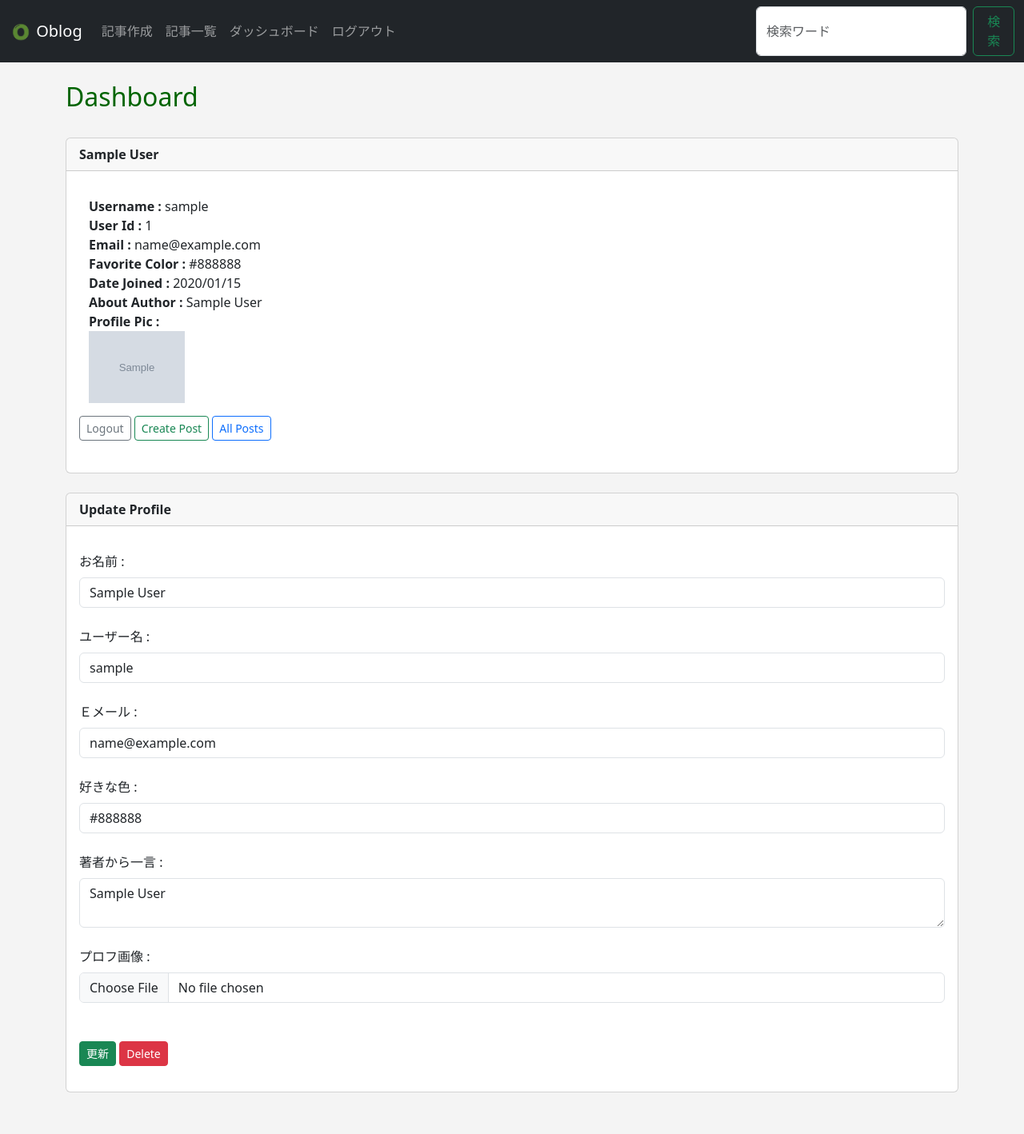
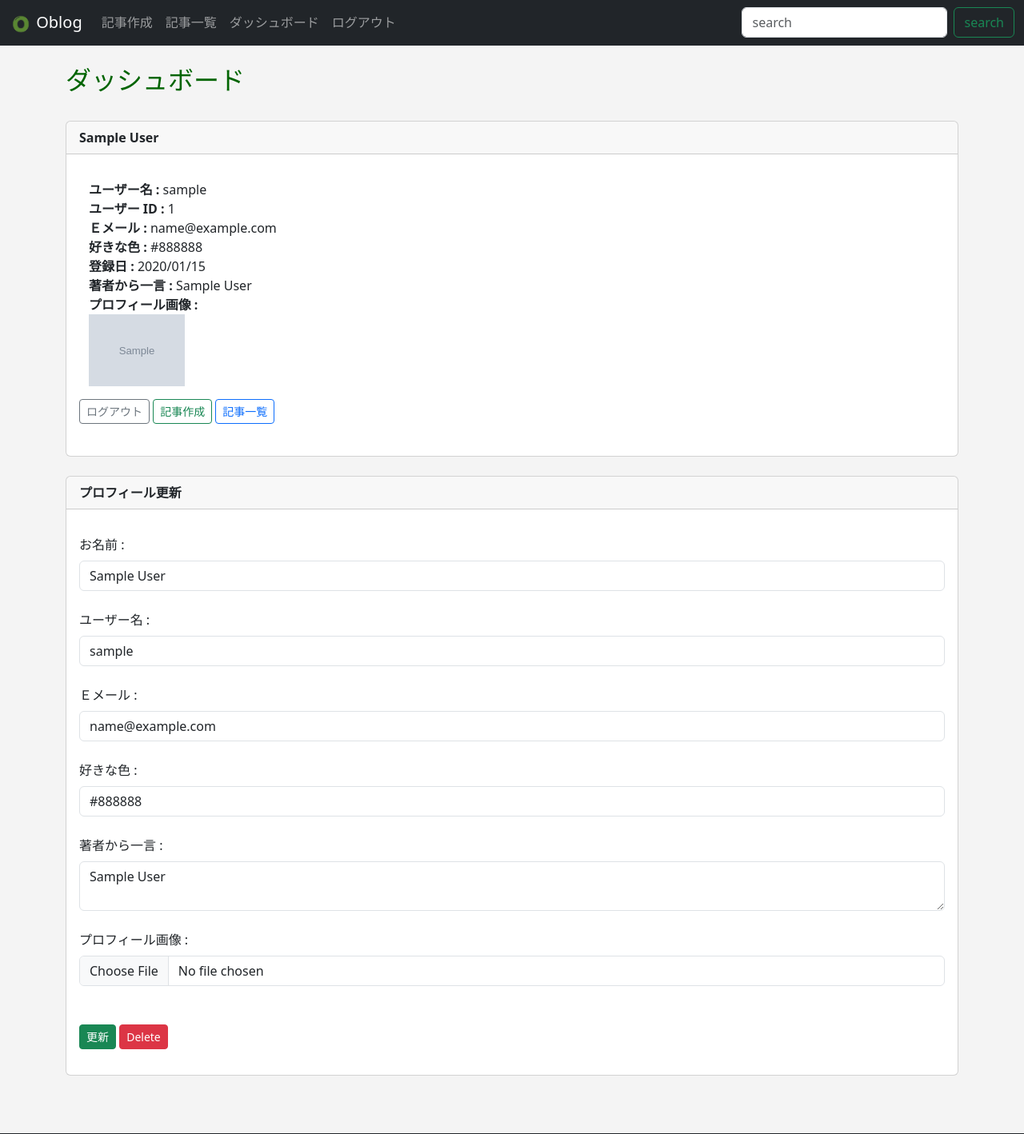
Before and after one commit to ojizou003/oblog, a Flask app: page /dashboard in a window 1280 px wide. Shown: the top 1418 px of the page at 80% size. Run offline with Flask 3, Linux system fonts and the light colour scheme; a user stored in the database is signed in; tables that the repository leaves empty hold one stand-in row (values such as "Sample post"); grey boxes marked "Sample" are stand-in pictures; some libraries are stand-ins or nearby versions.

Commit message:
📝 ダッシュボード日本語化

```diff
--- a/templates/dashboard.html
+++ b/templates/dashboard.html
@@ -9,7 +9,7 @@
 </div>
 {% endfor%}
 
-<h2>Dashboard</h2>
+<h2>ダッシュボード</h2>
 <br>
 <div class="card">
     <div class="card-header">
@@ -20,15 +20,15 @@
             <div class="container">
                 <div class="row">
                     <div class="col-md-8">
-                        <strong>Username : </strong>{{ current_user.username }} <br>
-                        <strong>User Id : </strong>{{ current_user.id }} <br>
-                        <strong>Email : </strong>{{ current_user.email }} <br>
-                        <strong>Favorite Color : </strong>{{ current_user.favorite_color }} <br>
-                        <strong>Date Joined : </strong>{{ current_user.date_added|format_date }} <br>
-                        <strong>About Author : </strong>{{ current_user.about_author }} <br>
+                        <strong>ユーザー名 : </strong>{{ current_user.username }} <br>
+                        <strong>ユーザー ID : </strong>{{ current_user.id }} <br>
+                        <strong>Ｅメール : </strong>{{ current_user.email }} <br>
+                        <strong>好きな色 : </strong>{{ current_user.favorite_color }} <br>
+                        <strong>登録日 : </strong>{{ current_user.date_added|format_date }} <br>
+                        <strong>著者から一言 : </strong>{{ current_user.about_author }} <br>
                         <!-- <strong>Profile Pic : </strong>{{ current_user.profile_pic }} <br> -->
                     </div>
-                    <strong>Profile Pic : </strong>
+                    <strong>プロフィール画像 : </strong>
                     <div class="col-md-4">
                         {% if current_user.profile_pic %}
                         <img src="{{ url_for('static', filename='img/' + current_user.profile_pic) }}" alt="profile_pic" width="120" align="center">
@@ -39,16 +39,16 @@
                 </div>
             </div>
         </p>
-        <a href="{{ url_for('logout') }}" class="btn btn-outline-secondary btn-sm">Logout</a>
-        <a href="{{ url_for('add_post') }}" class="btn btn-outline-success btn-sm">Create Post</a>
-        <a href="{{ url_for('posts', id=current_user.id) }}" class="btn btn-outline-primary btn-sm">All Posts</a>
+        <a href="{{ url_for('logout') }}" class="btn btn-outline-secondary btn-sm">ログアウト</a>
+        <a href="{{ url_for('add_post') }}" class="btn btn-outline-success btn-sm">記事作成</a>
+        <a href="{{ url_for('posts', id=current_user.id) }}" class="btn btn-outline-primary btn-sm">記事一覧</a>
         <br><br>
     </div>
 </div>
 <br>
 <div class="card">
     <div class="card-header">
-        <strong>Update Profile</strong> <br>
+        <strong>プロフィール更新</strong> <br>
     </div>
     <div class="card-body">
         <p class="card-text">
--- a/templates/navbar.html
+++ b/templates/navbar.html
@@ -38,8 +38,8 @@
             </ul>
             <form class="d-flex" method="POST" role="search" action="{{ url_for('search') }}">
                 {{ form.hidden_tag() }}
-                <input class="form-control me-2" type="search" placeholder="検索ワード" aria-label="Search" name="searched">
-                <button class="btn btn-outline-success" type="submit">検索</button>
+                <input class="form-control me-2" type="search" placeholder="search" aria-label="Search" name="searched">
+                <button class="btn btn-outline-success" type="submit">search</button>
             </form>
         </div>
     </div>
--- a/webforms.py
+++ b/webforms.py
@@ -43,7 +43,7 @@ class UserForm(FlaskForm):
         ],
     )
     password_hash2 = PasswordField("パスワード(確認用) : ", validators=[DataRequired()])
-    profile_pic = FileField("プロフ画像 : ")
+    profile_pic = FileField("プロフィール画像 : ")
     submit = SubmitField("送信")
     update = SubmitField("更新")
     register = SubmitField("登録")
```
